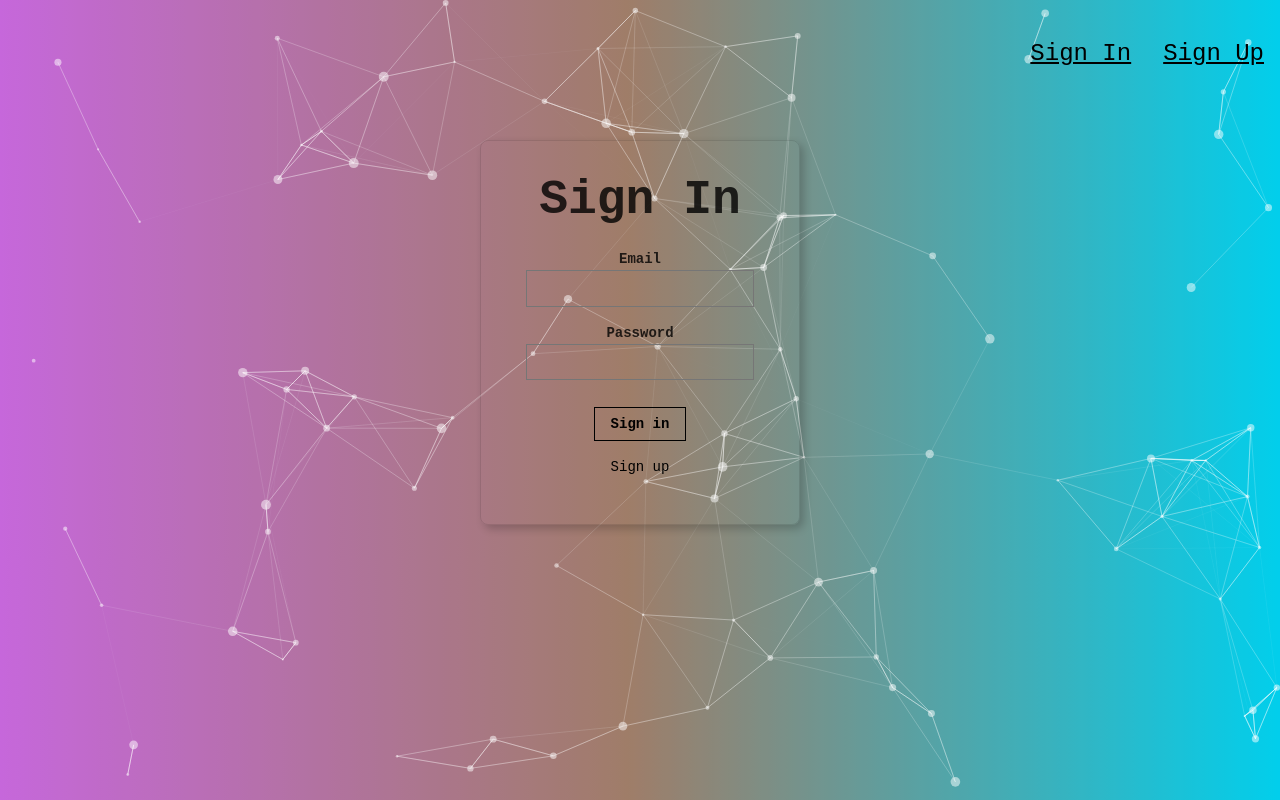
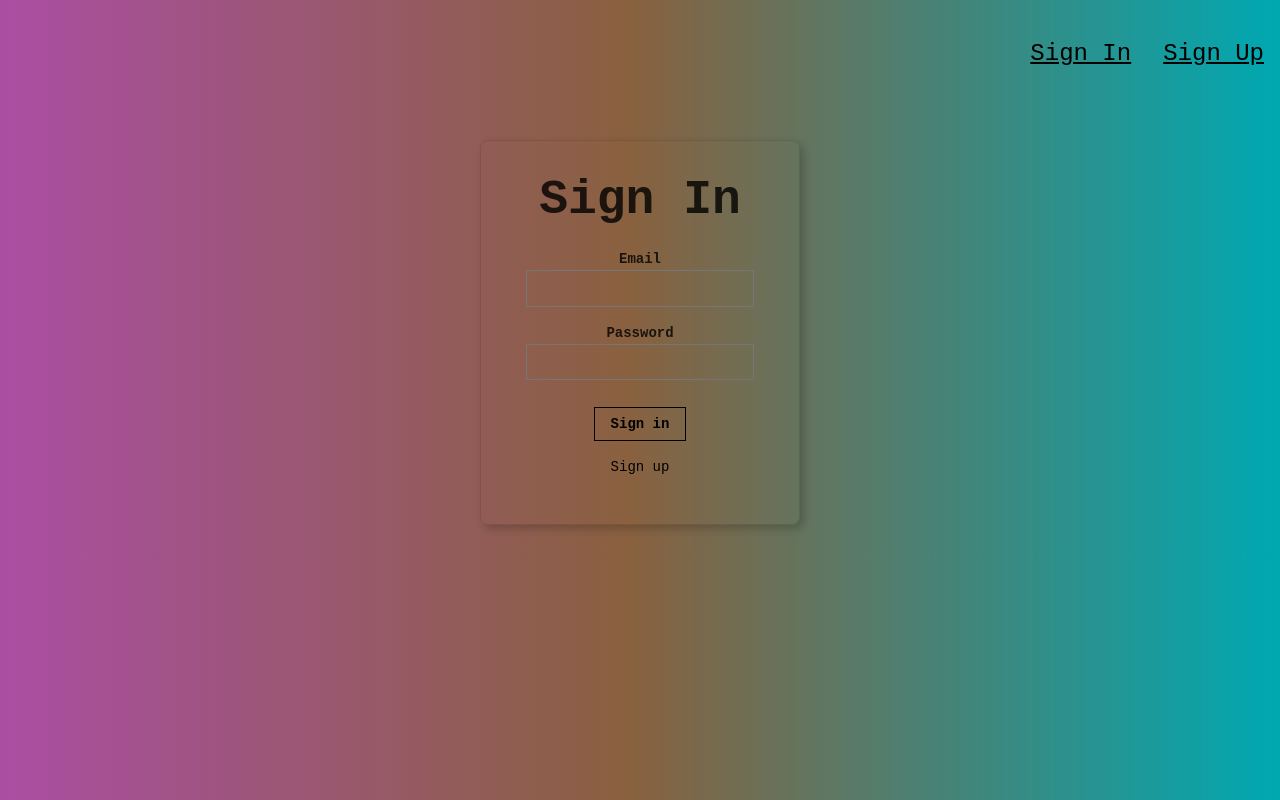
Before and after one commit to tridenda/smart-brain, a React (Create React App) app: page / in a window 1280 px wide. Built offline with nearby package versions, Linux system fonts and the light colour scheme.

Commit message:
simplify backgound animation

```diff
--- a/src/App.js
+++ b/src/App.js
@@ -11,7 +11,6 @@
 import FaceRecognition from "./components/FaceRecognition/FaceRecognition";
 import "./App.css";
 
-// Begin tsparticles
 const particlesInit = async (main) => {
   // you can initialize the tsParticles instance (main) here, adding custom shapes or presets
   // this loads the tsparticles package bundle, it's the easiest method for getting everything ready
@@ -22,77 +21,31 @@
 const options = {
   background: {
     color: {
-      value: "#0d47a1",
+      value: "#000",
     },
-    opacity: 0.2,
+    opacity: 0.3,
   },
-  fpsLimit: 120,
-  interactivity: {
-    events: {
-      onClick: {
-        enable: true,
-        mode: "push",
-      },
-      onHover: {
-        enable: true,
-        mode: "repulse",
-      },
-      resize: true,
-    },
-    modes: {
-      push: {
-        quantity: 4,
-      },
-      repulse: {
-        distance: 200,
-        duration: 0.4,
+  particles: {
+    links: {
+      distance: 150,
+      enable: true,
+      triangles: {
+        enable: false,
+        opacity: 0.05,
       },
     },
-  },
-  particles: {
-    color: {
-      value: "#ffffff",
+    move: {
+      enable: true,
+      speed: 2,
     },
-    links: {
-      color: "#ffffff",
-      distance: 150,
-      enable: true,
-      opacity: 0.5,
-      width: 1,
-    },
-    collisions: {
-      enable: true,
-    },
-    move: {
-      direction: "none",
-      enable: true,
-      outModes: {
-        default: "bounce",
-      },
-      random: true,
-      speed: 3,
-      straight: false,
-    },
-    number: {
-      density: {
-        enable: true,
-        area: 800,
-      },
-      value: 80,
-    },
-    opacity: {
-      value: 0.5,
+    size: {
+      value: 2,
     },
     shape: {
       type: "circle",
     },
-    size: {
-      value: { min: 1, max: 5 },
-    },
   },
-  detectRetina: true,
 };
-// End tsparticles
 
 const initialState = {
   input: "",
```
